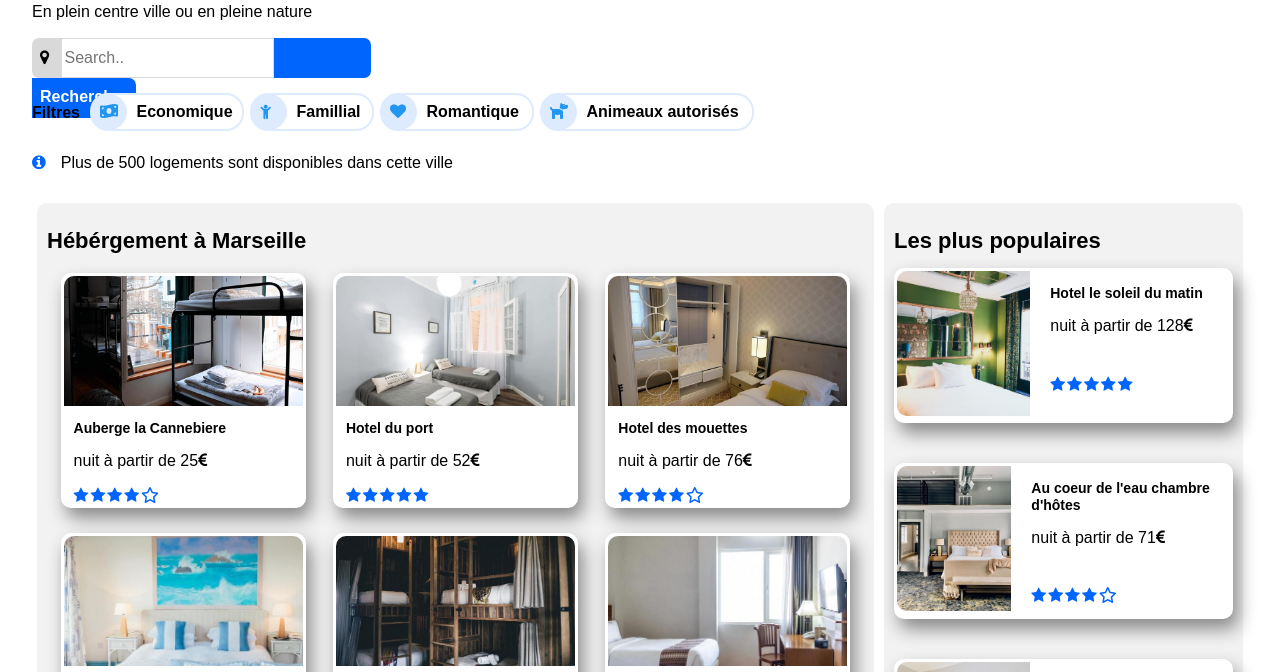
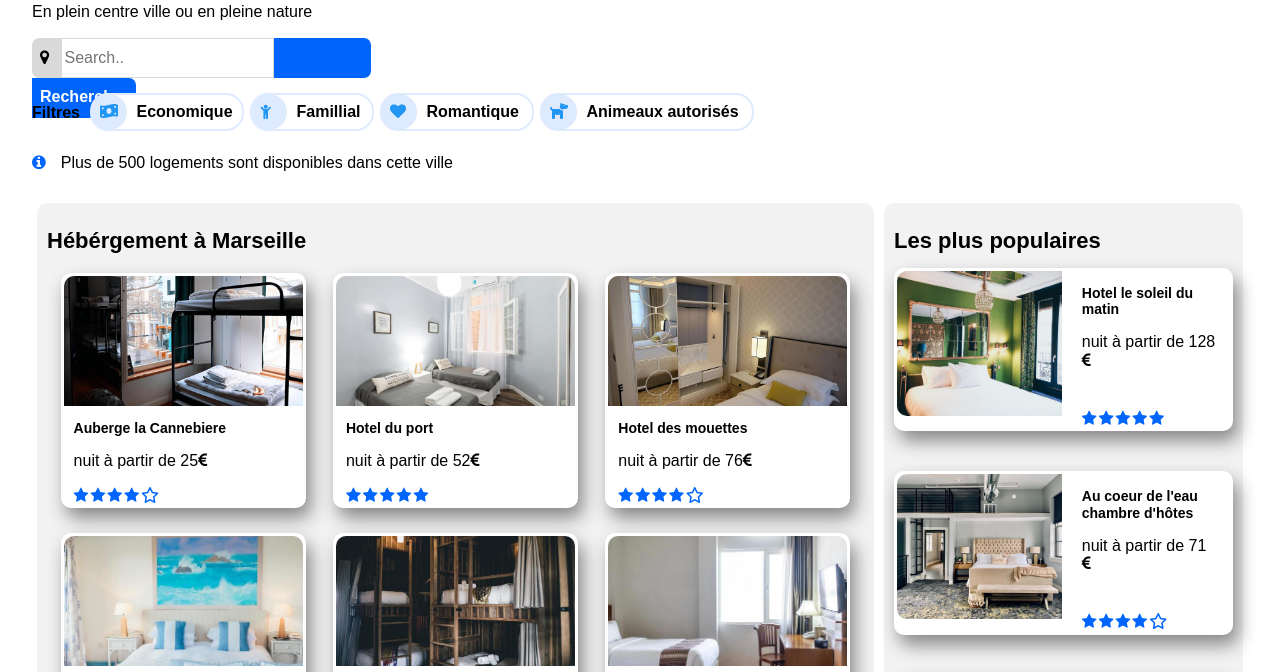
Before and after one commit to MosMid/OCR, a plain HTML site: page index.html in a window 1280 px wide. Shown: the part 115-787 px from the top of the page. Drawn offline with Linux system fonts and the light colour scheme.

Commit message:
Add files via upload

```diff
--- a/CSS/style.css
+++ b/CSS/style.css
@@ -174,47 +174,6 @@ footer
      margin-top: 20px;
      margin-right: 20px;
  }
-/*.butfil
-{
-    position: relative;
-    height: 30px;
-    margin-left: 10px;
-    margin-top: auto;
-    margin-bottom: auto;
-    transition-duration: 0.4s;
-    border-radius: 15px;
-    border-color: #deebff;
-    border-style: solid;
-    background-color: white;
-    background: linear-gradient(90deg, #deebff 28px, white 28px);
-}
-.butfil span
-{
-    visibility: hidden;
-}
-.butfil::before
-{
-    z-index: 0;
-    content: '';
-    position: absolute;
-    top: -2px;
-    left: -2px;
-    width: 30px;
-    height: 30px;
-    border-radius: 15px;
-    background-color: #DEEBFF;
-    transition: all 0.4s ease-in-out;
-}
-.butfil:hover
-{
-    background: #deebff;
-}
-.butfil i
-{
-    z-index: 1;
-    position: absolute;
-}*/
-
 #filtre p
 {
     font-weight: bold;
@@ -360,7 +319,7 @@ input[type=text]
     flex-direction: column;
 }
 .popbloc
- {
+{
     display: flex;
     background-color: white;
     padding: 3px;
@@ -369,17 +328,21 @@ input[type=text]
     box-shadow: 5px 10px 18px #888888;
     cursor: pointer;
     transition: 0.4S;
- }
+}
 .impop
 {
-    width: 40%;
+    width: 50%;
     margin-right: 20px;
     object-fit: cover;
 }
+.poptxt
+{
+    width: 45%;
+}
 .popbloc:hover
- {
+{
     transform: scale(1.02);
- }
+}
 .pophoto
 {
     width: 100%;
@@ -637,24 +600,6 @@ input[type=text]
         height: 3px;
         background: linear-gradient(90deg, #0065FC  50%, #F2F2F2 50%);
     }
-    /*#heb::after
-    {
-        content: '';
-        display: block;
-        position: relative;
-        width: 100%;
-        height: 3px;
-        background-color: #0065FC;
-    }
-    #activ::after
-    {
-        content: '';
-        display: block;
-        position: relative;
-        width: 100%;
-        height: 3px;
-        background-color: #F2F2F2;
-    }*/
     #searchbar
     {
         width: 100%;
@@ -856,6 +801,7 @@ input[type=text]
     .poptxt
     {
         margin-left: 10px;
+        width: 100%;
     }
     .popstar
     {
```
